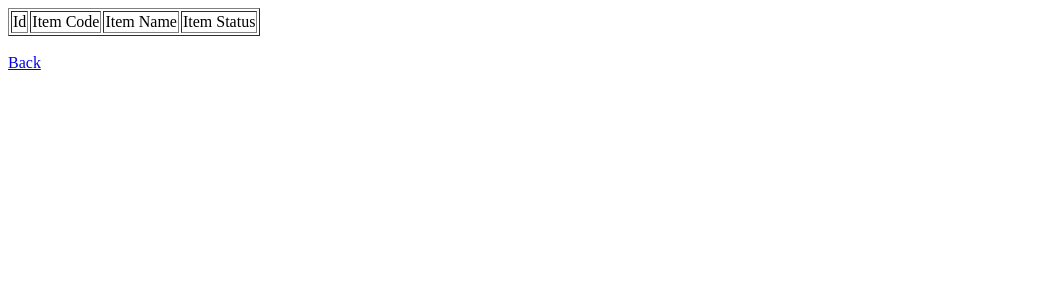
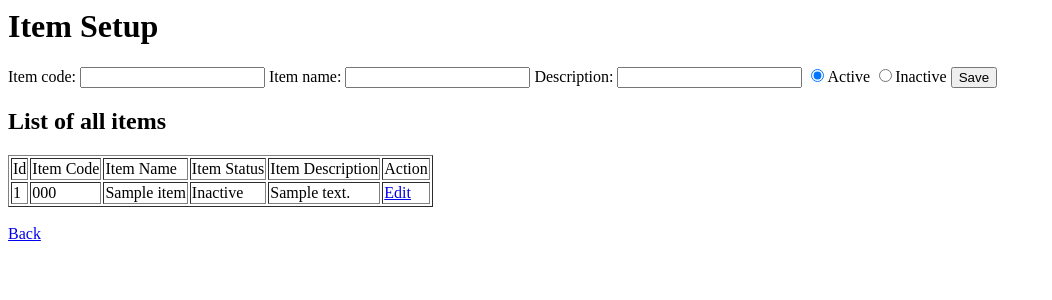
Before and after one commit to bibekb12/projectbca4, a PHP site: page /itemsetup.php in a window 1280 px wide. Shown: the top 300 px of the page, without its empty margins (0-1052 px from the left). Run offline with PHP 8.4, Linux system fonts and the light colour scheme; tables that the repository leaves empty or names only in its code hold one stand-in row (values such as "Sample post").

Commit message:
setup completed

```diff
--- a/dashboard.php
+++ b/dashboard.php
@@ -1,15 +1,10 @@
 <!DOCTYPE html>
-<!-- Coding By CodingNepal - codingnepalweb.com -->
 <html lang="en">
 <head>
     <meta charset="UTF-8">
     <meta http-equiv="X-UA-Compatible" content="IE=edge">
     <meta name="viewport" content="width=device-width, initial-scale=1.0">
-
-    <!----======== CSS ======== -->
     <link rel="stylesheet" href="styledash.css">
-
-    <!----===== Iconscout CSS ===== -->
     <link rel="stylesheet" href="https://unicons.iconscout.com/release/v4.0.0/css/line.css">
     <link rel="stylesheet" href="https://cdnjs.cloudflare.com/ajax/libs/font-awesome/4.7.0/css/font-awesome.min.css">
     <title>Admin Dashboard Panel</title>
--- a/itemsetup.php
+++ b/itemsetup.php
@@ -1,3 +1,31 @@
+<?php
+include 'db.php';
+$id="";
+$itemcode="";
+$itemname="";
+$description="";
+$status="Y";
+
+if (isset($_GET['id']))
+{
+    $id=intval($_GET['id']);
+    $result=$conn->query("select id,itemcode,name,description,status from items where id=$id");
+
+    if($result && $result->num_rows>0)
+    {
+        $item=$result->fetch_assoc();
+        $itemcode=$item['itemcode'];
+        $itemname=$item['name'];
+        $status=$item['status'];
+        $description=$item['description'];
+    }
+    else
+    {
+        echo "No item found";
+    }
+}
+
+?>
 <html lang="en">
 <head>
     <meta charset="UTF-8">
@@ -5,13 +33,54 @@
     <title>Item Setup</title>
 </head>
 <body>
+    <h1> Item Setup</h1>
+    <form method="POST" action="add_item.php">
+    <input type="hidden" name="id" value="<?php echo $id; ?>">
+    <label> Item code: </label>
+    <input type="text" name="itemcode" value="<?php echo $itemcode; ?>">
+    <label> Item name: </label>
+    <input type="text" name="itemname" value="<?php echo $itemname; ?>">
+    <label> Description: </label>
+    <input type="text" name="description" value="<?php echo $description; ?>">
+    <label>
+            <input type="radio" name="status" value="Y"<?php echo ($status==='Y')? 'checked':'';?>>Active</label>
+        <label>
+            <input type="radio" name="status" value="N"<?php echo ($status==='N')? 'checked':'';?>>Inactive</label>
+        <button type="submit">Save</button>
+</form>
+    <h2>List of all items</h2>
     <table border="1">
         <tr>
             <td>Id</td>
             <td>Item Code</td>
             <td>Item Name</td>
             <td>Item Status</td>
+            <td>Item Description</td>
+            <td>Action</td>
 </tr>
+<?php
+$result=$conn->query("select id,itemcode,name,status,description from items");
+if($result && $result->num_rows>0)
+{
+    while($row=$result->fetch_assoc())
+    {
+        $status=($row['status']==='Y'?'Active':'Inactive');
+        echo "<tr>
+        <td>{$row['id']}</td>
+        <td>{$row['itemcode']}</td>
+        <td>{$row['name']}</td>
+        <td>{$status}</td>
+        <td>{$row['description']}</td>
+        <td><a href='itemsetup.php?id={$row['id']}'>Edit</a></td>
+        </tr>";
+    }
+}
+    else
+    {
+        echo "<tr><td colspan='6'>No items found</td></tr>";
+    }
+
+?>
 <table>
 <br><a href="setup.php"> Back </a>
 </body>
--- a/usersetup.php
+++ b/usersetup.php
@@ -33,7 +33,9 @@
 
     <form method="POST" action="add_user.php">
         <input type="hidden" name="id" value="<?php echo $id; ?>">
+        <label> Username:</label>
         <input type="text" name="username" value="<?php echo $username; ?>" placeholder="username" required>
+        <label > Password: </label>
         <input type="password" name="password" placeholder="password">
         <label>
             <input type="radio" name="status" value="Y" <?php echo ($status === 'Y') ? 'checked' : ''; ?>> Active
```
Also changed, not shown: add_item.php (+32 -31 lines).
